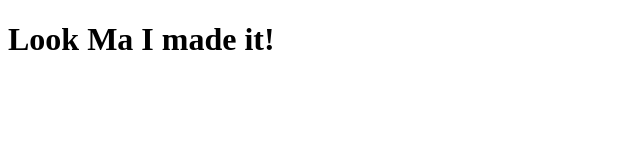
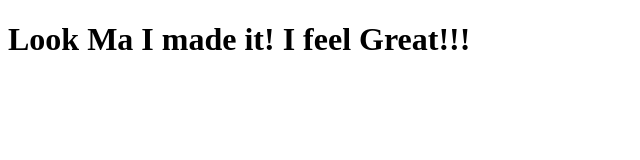
Before and after one commit to DeonnaG83East/Coursera-test, a plain HTML site: page site/index.html in a window 1280 px wide. Shown: the whole page, without its empty margins (0-640 px from the left). Drawn offline with Linux system fonts and the light colour scheme.

Commit message:
Small edit to pg.

```diff
--- a/site/index.html
+++ b/site/index.html
@@ -4,6 +4,6 @@
 	<title>I Made it</title>
 </head>
 <body>
-<h1>Look Ma I made it!</h1>
+<h1>Look Ma I made it! I feel Great!!!</h1>
 </body>
 </html>
```
